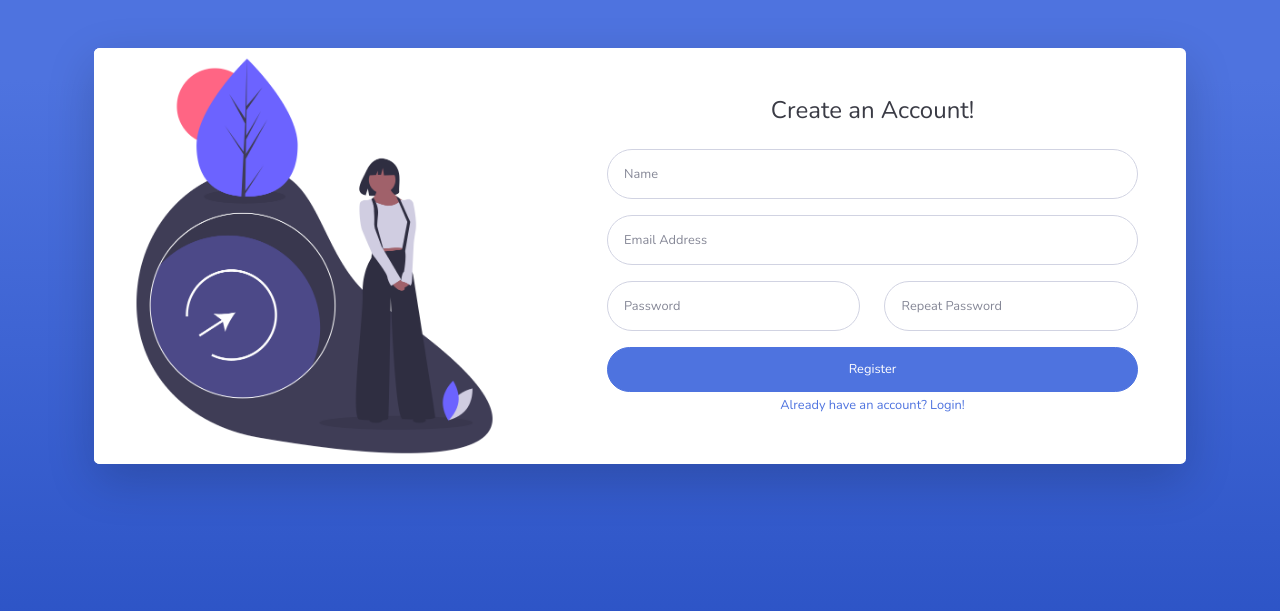
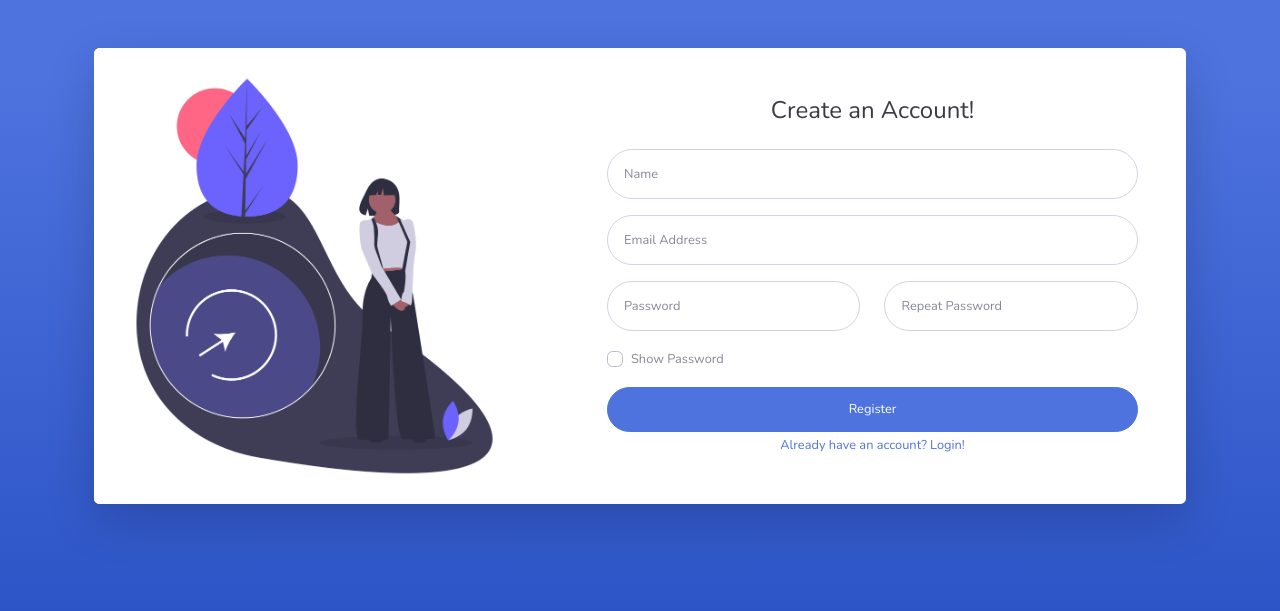
Before and after one commit to vigneshshettyin/Bulk-Mailer, a Flask app: page /register in a window 1280 px wide. Shown: the top 611 px of the page. Run offline with Flask 2, Linux system fonts and the light colour scheme; some libraries are stand-ins or nearby versions.

Commit message:
added show password feature

```diff
--- a/static/js/register.js
+++ b/static/js/register.js
@@ -89,3 +89,23 @@ password2Field.addEventListener("keyup", (e) => {
       });
   }
 });
+
+//for show password
+function showpassforregister()
+{
+  var password=document.getElementById("exampleInputPassword");
+  var password2=document.getElementById("exampleRepeatPassword");
+  var x=document.getElementById("box").checked;
+  if(x==true)
+  {
+      password.type="text";
+      password2.type="text";
+
+  }
+  else
+  {
+      password.type="password";
+      password2.type="password";
+
+  }
+}
--- a/templates/register.html
+++ b/templates/register.html
@@ -65,6 +65,13 @@
                                 <div class="row col-md-12">
                                     <div class="passwordFeedBackArea invalid-feedback" style="display:none"></div>
                                 </div>
+                                <div class="form-group">
+                                            <div class="custom-control custom-checkbox small">
+                                                <input type="checkbox" id="box" class="custom-control-input" onclick="showpassforregister()">
+                                                 <label class="custom-control-label" for="box">Show Password
+                                                </label>
+                                            </div>
+                                        </div>
                                 <input id="registerBtn" type="submit" value="Register"  class="btn btn-primary btn-user btn-block">
                                 <div class="text-center">
                                     <a class="small" href="/login">Already have an account? Login!</a>
```
Also changed, not shown: static/js/login.js (+15 -0 lines), templates/login.html (+7 -0 lines).
